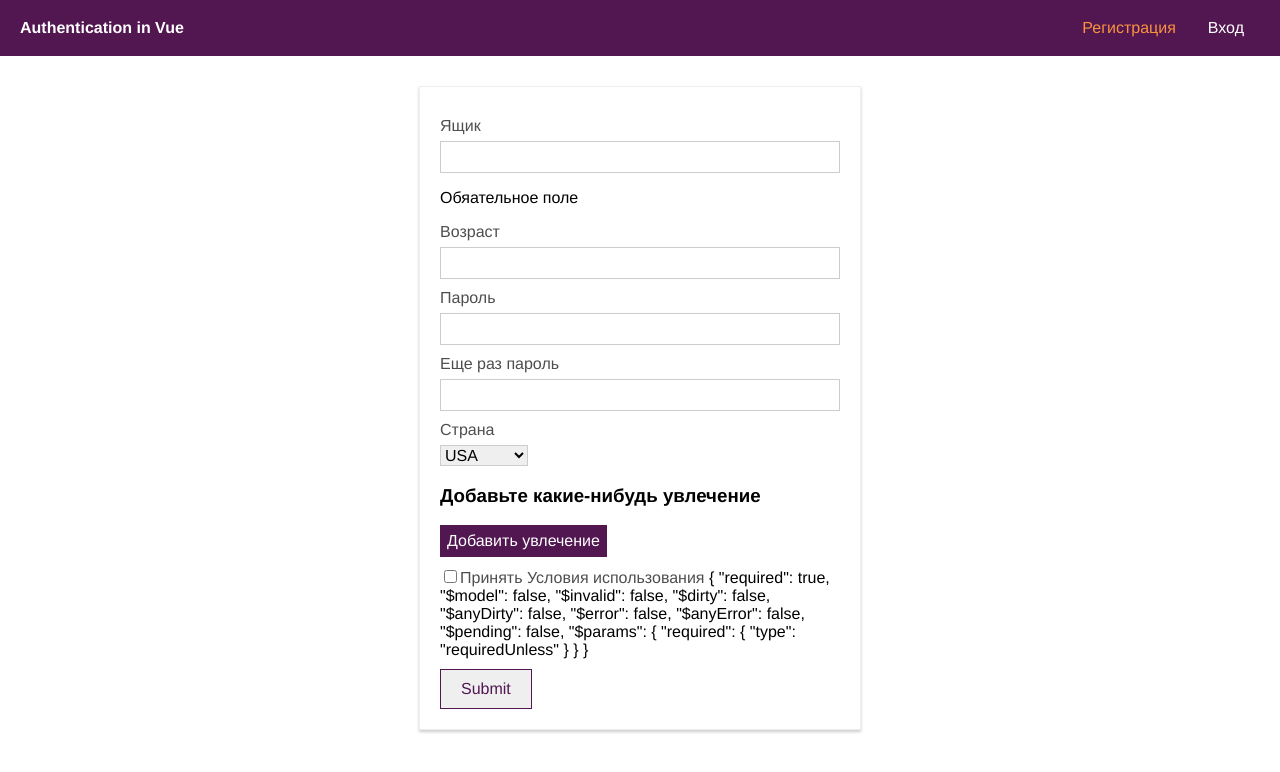
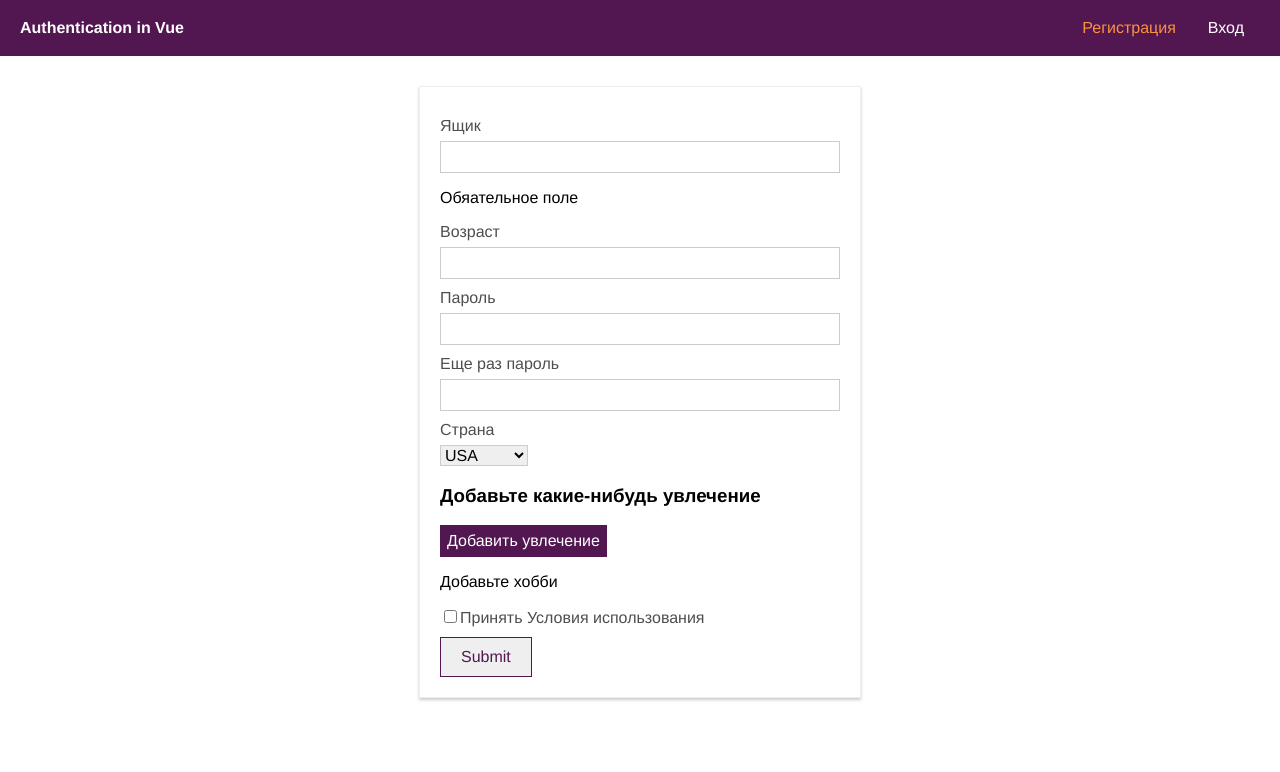
Before and after one commit to LeMentore/Authentication-example-in-vue, a Vue app: page /signup in a window 1280 px wide. Shown: the top 772 px of the page. Built offline with nearby package versions, Linux system fonts and the light colour scheme.

Commit message:
added hobbies validator

```diff
--- a/src/components/auth/signup.vue
+++ b/src/components/auth/signup.vue
@@ -55,20 +55,25 @@
                         <div
                             class="input"
                             v-for="(hobbyInput, index) in hobbyInputs"
+                            :class="{invalid: $v.hobbyInputs.$each[index].$error}"
                             :key="hobbyInput.id">
                             <label :for="hobbyInput.id">Увлечение #{{ index }}</label>
                             <input
                                 type="text"
                                 :id="hobbyInput.id"
+                                @blur="$v.hobbyInputs.$each[index].value.$touch()"
                                 v-model="hobbyInput.value">
                             <button @click="onDeleteHobby(hobbyInput.id)" type="button">X</button>
                         </div>
+                        <p v-if="!$v.hobbyInputs.minLength">
+                            Добавьте хотя бы {{ $v.hobbyInputs.$params.minLength.min }} хобби
+                        </p>
+                        <p v-if="!$v.hobbyInputs.required">Добавьте хобби</p>
                     </div>
                 </div>
                 <div class="input inline" :class="{invalid: $v.terms.$invalid}">
-                    <input type="checkbox" id="terms" @click="$v.terms.$touch()" v-model="terms">
+                    <input type="checkbox" id="terms" @change="$v.terms.$touch()" v-model="terms">
                     <label for="terms">Принять Условия использования</label>
-                    {{$v.terms}}
                 </div>
                 <div class="submit">
                     <button type="submit">Submit</button>
@@ -102,6 +107,16 @@
                 required: requiredUnless(vm => {
                     return vm.country === 'germany'
                 })
+            },
+            hobbyInputs: {
+                required,
+                minLength: minLength(2),
+                $each: {
+                    value: {
+                        required,
+                        minLength: minLength(5)
+                    }
+                }
             }
         },
         methods: {
```
